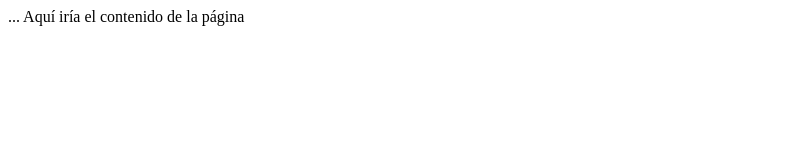
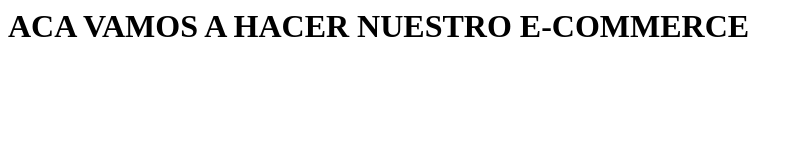
Before and after one commit to laureanoodoguardi/ProyectoDigitalHouse, a plain HTML site: page index.html in a window 1280 px wide. Shown: the whole page, without its empty margins (0-803 px from the left). Drawn offline with Linux system fonts and the light colour scheme.

Commit message:
Estructura basica HTML

```diff
--- a/index.html
+++ b/index.html
@@ -1,10 +1,10 @@
 <HTML>
     <HEAD>
-        <TITLE>Título de la página</TITLE>
-        ...
+        <TITLE>E-COMMERCE</TITLE>
+
     </HEAD>
 
     <BODY>
-        Aquí iría el contenido de la página
+        <h1> ACA VAMOS A HACER NUESTRO E-COMMERCE</h1>
     </BODY>
 </HTML>
```
